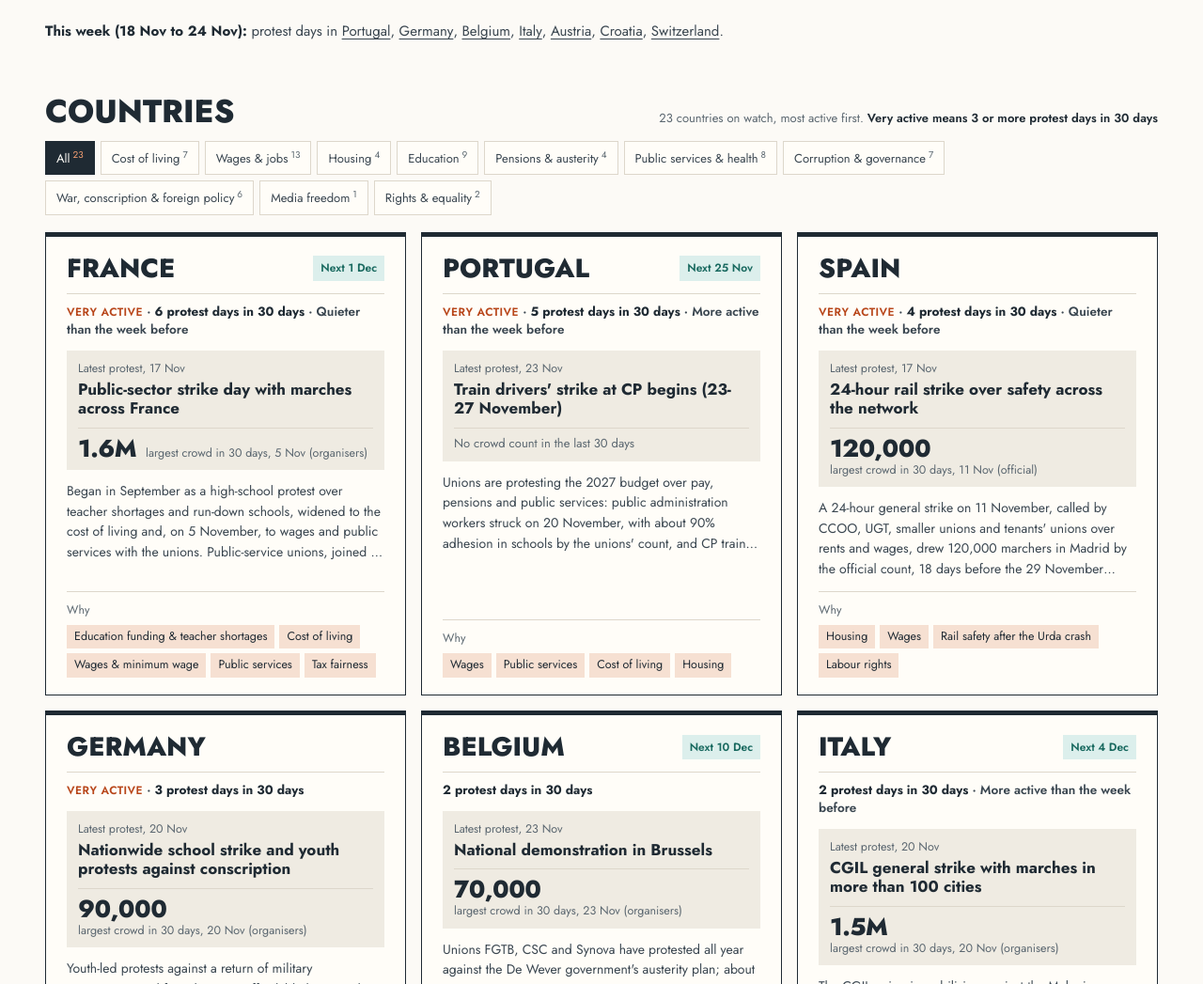
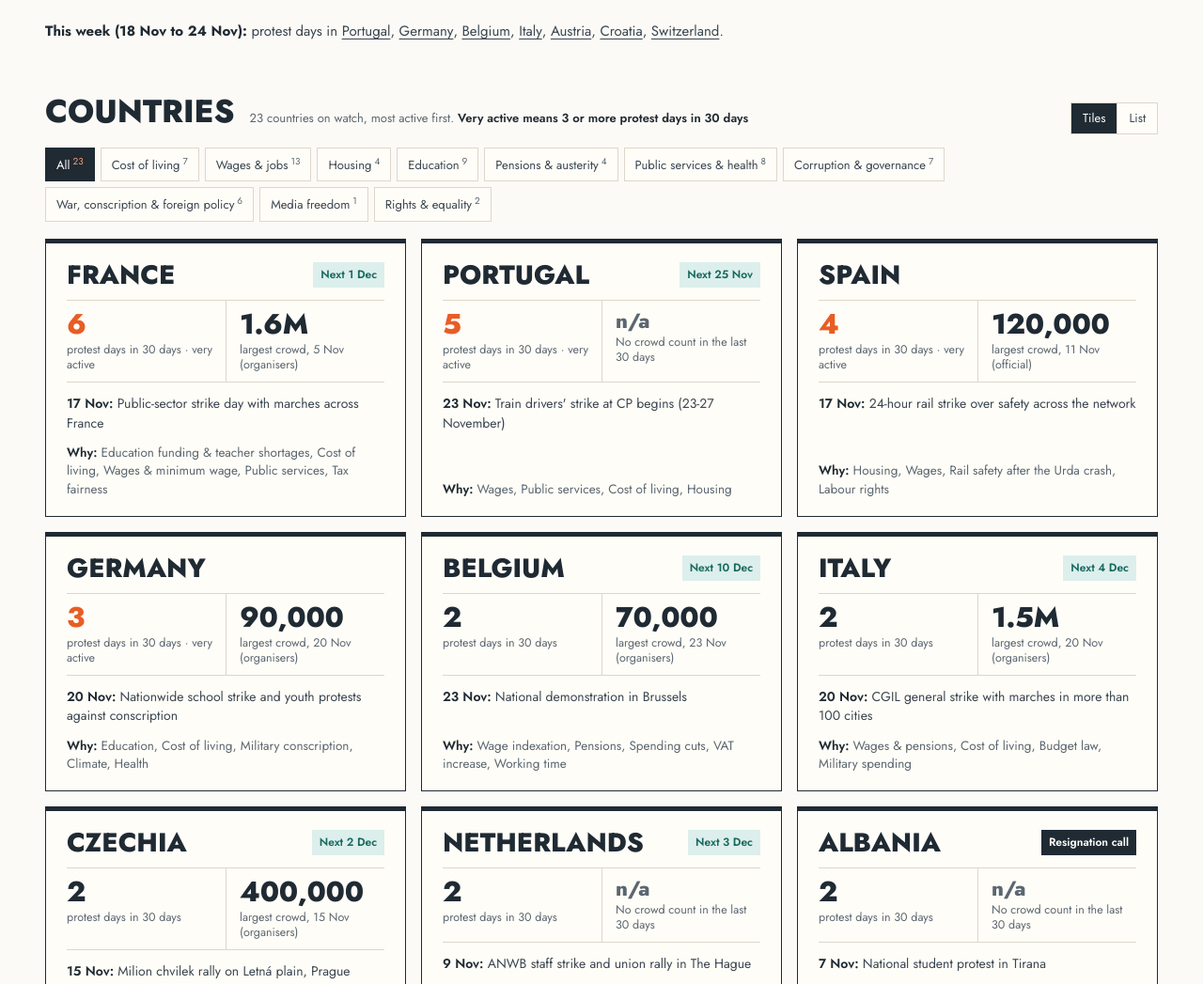
Before and after one commit to Ach-Mich/protest-atlas, a plain HTML site: page index.html in a window 1280 px wide. Shown: the part 715-1762 px from the top of the page at 94% size. Drawn offline with Linux system fonts and the light colour scheme.

Commit message:
Compact country tiles and a ranked list view
Tiles show protest days and the largest crowd side by side, the latest protest
on one line and the reasons as plain text. A Tiles / List switch adds a ranked
list (protest days bar, largest crowd, latest protest, next date).

Co-Authored-By: Claude Opus 5.5 <noreply@anthropic.com>

```diff
--- a/index.html
+++ b/index.html
@@ -77,6 +77,43 @@ nav a:hover{color:var(--ink)}
 h2{font:800 34px/1 var(--display);text-transform:uppercase}
 .bh small{color:var(--mute);font-size:13px}
 .filters{display:flex;flex-wrap:wrap;gap:6px;margin-bottom:18px}
+/* compact tiles */
+.cty .nums{display:grid;grid-template-columns:minmax(0,1fr) minmax(0,1fr);border-top:1px solid var(--line);border-bottom:1px solid var(--line)}
+.cty .nums>div{padding:10px 0}
+.cty .nums>div+div{border-left:1px solid var(--line);padding-left:14px}
+.cty .nums b{display:block;font:800 30px/1 var(--display);letter-spacing:-.01em;white-space:nowrap}
+.cty .nums small{display:block;font-size:12.5px;line-height:1.3;color:var(--mute);margin-top:4px}
+.cty.hot .nums .d b{color:var(--s3)}
+.cty .nums .na{font-size:22px;color:var(--mute)}
+.cty .lastline{font-size:14px;color:var(--soft);line-height:1.45}
+.cty .lastline b,.cty .whyline b{color:var(--ink);font-weight:600}
+.cty .whyline{font-size:13.5px;color:var(--mute);line-height:1.45;margin-top:auto}
+/* tiles / list switch */
+.views{display:inline-flex;border:1px solid var(--line);margin-left:auto}
+.views button{font-size:13px;padding:6px 12px;color:var(--soft);background:var(--card)}
+.views button+button{border-left:1px solid var(--line)}
+.views button[aria-pressed="true"]{background:var(--ink);color:var(--card)}
+#tiles[hidden],#rank[hidden]{display:none}
+/* ranked list */
+.rank{border-top:2px solid var(--ink)}
+.rank .row{display:grid;grid-template-columns:40px minmax(130px,1.1fr) minmax(150px,1fr) minmax(110px,.7fr) minmax(180px,1.6fr) 120px;gap:16px;align-items:center;padding:14px 0;border-bottom:1px solid var(--line);cursor:pointer}
+.rank .row:not(.head):hover{background:var(--card)}
+.rank .head{font-size:12.5px;color:var(--mute);padding:10px 0;cursor:default}
+.rank .no{font:800 18px/1 var(--display);color:var(--mute)}
+.rank .ctry{font:800 21px/1 var(--display);text-transform:uppercase;text-decoration:none}
+.rank .bar{display:flex;align-items:center;gap:10px}
+.rank .bar i{display:block;height:10px;background:var(--line);flex:1;position:relative}
+.rank .bar i span{position:absolute;inset:0 auto 0 0;background:var(--ink)}
+.rank .hot .bar i span{background:var(--s3)}
+.rank .bar b{font:700 17px/1 var(--display);min-width:22px;text-align:right}
+.rank .crowd b{font:800 21px/1 var(--display);white-space:nowrap}
+.rank small{display:block;font-size:12px;color:var(--mute);margin-top:3px}
+.rank .last{font-size:14px;line-height:1.35}
+@media (max-width:960px){
+  .rank .head{display:none}
+  .rank .row{grid-template-columns:30px minmax(0,1fr) auto;gap:6px 12px}
+  .rank .bar,.rank .last{grid-column:2/4}.rank .crowd{grid-column:2/4}.rank .nx{grid-row:1;grid-column:3}
+}
 .chip{font-size:13px;padding:6px 11px;background:var(--card);border:1px solid var(--line);color:var(--soft)}
 .chip sup{font-size:10px;color:var(--mute);margin-left:3px}
 .chip[aria-pressed="true"]{background:var(--ink);border-color:var(--ink);color:var(--card)}
@@ -245,9 +282,10 @@ footer{border-top:1px solid var(--line);padding:20px 0 40px;font-size:13px;color
   <p class="weekline" id="weekline"></p>
 
   <section id="countries">
-    <div class="bh"><h2 data-i18n="navCountries">Countries</h2><small id="idxCount"></small></div>
+    <div class="bh"><h2 data-i18n="navCountries">Countries</h2><small id="idxCount"></small><div class="views" role="group" aria-label="View"><button data-view="tiles" data-i18n="viewTiles">Tiles</button><button data-view="list" data-i18n="viewList">List</button></div></div>
     <div class="filters" id="filters" role="toolbar" aria-label="Filter by reason"></div>
     <div class="grid" id="tiles"></div>
+    <div class="rank" id="rank" hidden></div>
     <div class="quiet" id="quiet"></div>
   </section>
 
@@ -290,7 +328,7 @@ en:{skip:"Skip to countries",navCountries:"Countries",navWeeks:"Week by week",na
   arrests:n=>`Arrests reported over ${n} protest days`,dates:"Dates already announced",resign:"Movements calling for a resignation",
   week:(f,t)=>`This week (${f} to ${t}):`,weekIn:"protest days in",weekNone:"no national protest day reported.",
   all:"All",noCause:"No stated cause",resignCall:"Resignation call",next:d=>`Next ${d}`,
-  veryActive:n=>`Very active: ${n} protest days in 30 days`,veryTag:"Very active",daysShort:n=>n===1?"1 protest day in 30 days":`${n} protest days in 30 days`,crowdLbl:(w,d)=>`people (${w}), ${d}`,peakLbl:(w,d)=>`largest crowd in 30 days, ${d} (${w})`,noPeak:"No crowd count in the last 30 days",noCrowd:"Turnout not reported",noCrowdShort:"Not reported",turnoutWord:"turnout",newWeek:"New this week",moreActive:"More active than the week before",quieter:"Quieter than the week before",
+  veryActive:n=>`Very active: ${n} protest days in 30 days`,veryTag:"Very active",daysShort:n=>n===1?"1 protest day in 30 days":`${n} protest days in 30 days`,daysTile:n=>n===1?"protest day in 30 days":"protest days in 30 days",veryLow:"very active",naShort:"n/a",whyLbl:"Why:",viewTiles:"Tiles",viewList:"List",colCountry:"Country",colDays:"Protest days, 30 days",colCrowd:"Largest crowd",colLast:"Latest protest",colNext:"Next date",crowdLbl:(w,d)=>`people (${w}), ${d}`,peakLbl:(w,d)=>`largest crowd in 30 days, ${d} (${w})`,peakShort:(w,d)=>`largest crowd, ${d} (${w})`,noPeak:"No crowd count in the last 30 days",noCrowd:"Turnout not reported",noCrowdShort:"Not reported",turnoutWord:"turnout",newWeek:"New this week",moreActive:"More active than the week before",quieter:"Quieter than the week before",
   latest:d=>`Latest protest, ${d}`,people:(n,w)=>`${n} people (${w})`,noTurnout:"Turnout not reported",why:"Why",
   noneForReason:"No country on watch for this reason.",
   idx:(n,label)=>`${n} ${label?(n===1?"country":"countries")+" for "+label.toLowerCase():"countries on watch, most active first"}.`,
@@ -324,7 +362,7 @@ fr:{skip:"Aller aux pays",navCountries:"Pays",navWeeks:"Semaine par semaine",nav
   arrests:n=>`Interpellations signalées sur ${n} jours de mobilisation`,dates:"Dates déjà annoncées",resign:"Mouvements qui réclament une démission",
   week:(f,t)=>`Cette semaine (du ${f} au ${t}) :`,weekIn:"mobilisations dans ces pays :",weekNone:"aucune mobilisation nationale signalée.",
   all:"Tous",noCause:"Sans cause déclarée",resignCall:"Appel à la démission",next:d=>`Prochaine : ${d}`,
-  veryActive:n=>`Très actif : ${n} jours de mobilisation en 30 jours`,veryTag:"Très actif",daysShort:n=>n===1?"1 jour de mobilisation sur 30 jours":`${n} jours de mobilisation sur 30 jours`,crowdLbl:(w,d)=>`personnes (${w}), ${d}`,peakLbl:(w,d)=>`plus grande foule sur 30 jours, ${d} (${w})`,noPeak:"Aucun chiffre de participation sur 30 jours",noCrowd:"Participation non communiquée",noCrowdShort:"Non communiquée",turnoutWord:"participation",newWeek:"Nouveau cette semaine",moreActive:"Plus actif que la semaine précédente",quieter:"Plus calme que la semaine précédente",
+  veryActive:n=>`Très actif : ${n} jours de mobilisation en 30 jours`,veryTag:"Très actif",daysShort:n=>n===1?"1 jour de mobilisation sur 30 jours":`${n} jours de mobilisation sur 30 jours`,daysTile:n=>n===1?"jour de mobilisation sur 30 jours":"jours de mobilisation sur 30 jours",veryLow:"très actif",naShort:"n.c.",whyLbl:"Pourquoi :",viewTiles:"Fiches",viewList:"Liste",colCountry:"Pays",colDays:"Jours de mobilisation, 30 jours",colCrowd:"Plus grande foule",colLast:"Dernière mobilisation",colNext:"Prochaine date",crowdLbl:(w,d)=>`personnes (${w}), ${d}`,peakLbl:(w,d)=>`plus grande foule sur 30 jours, ${d} (${w})`,peakShort:(w,d)=>`plus grande foule, ${d} (${w})`,noPeak:"Aucun chiffre de participation sur 30 jours",noCrowd:"Participation non communiquée",noCrowdShort:"Non communiquée",turnoutWord:"participation",newWeek:"Nouveau cette semaine",moreActive:"Plus actif que la semaine précédente",quieter:"Plus calme que la semaine précédente",
   latest:d=>`Dernière mobilisation, ${d}`,people:(n,w)=>`${n} personnes (${w})`,noTurnout:"Participation non communiquée",why:"Pourquoi",
   noneForReason:"Aucun pays sous surveillance pour cette raison.",
   idx:(n,label)=>`${n} pays ${label?"pour « "+label.toLowerCase()+" »":"sous surveillance, les plus actifs d'abord"}.`,
@@ -426,25 +464,38 @@ function renderFilters(){
     (cnt(NONE)?`<button class="chip" aria-pressed="${filter===NONE}" data-f="${NONE}">${T("noCause")}<sup>${cnt(NONE)}</sup></button>`:"");
 }
 
+const bigN=n=>n>=1e6?new Intl.NumberFormat(LANG==="fr"?"fr-FR":"en-GB",{notation:"compact",maximumFractionDigits:1}).format(n):fmtN(n);
+// largest crowd in the last 30 days (official or organisers' count, whichever is higher)
+const peakOf=c=>(D[c].events||[]).filter(e=>{const i=col(e.date);return i>=0&&i<PAST&&size(e)}).sort((a,b)=>size(b)-size(a))[0];
+function badgeOf(c){const x=D[c];return x.pressure?.demand==="resignation"?`<span class="badge hot">${T("resignCall")}</span>`:hasNext(c)?`<span class="badge">${L[LANG].next(fmtD(x.nextDate))}</span>`:""}
 function tile(c){
-  const x=D[c],last=evs(c)[0],why=reasons(c),sz=last&&size(last);
-  const badge=x.pressure?.demand==="resignation"?`<span class="badge hot">${T("resignCall")}</span>`:hasNext(c)?`<span class="badge">${L[LANG].next(fmtD(x.nextDate))}</span>`:"";
-  const n=recentN(c),hot=n>=HOT,tr=trend(c);
-  const big=n=>n>=1e6?new Intl.NumberFormat(LANG==="fr"?"fr-FR":"en-GB",{notation:"compact",maximumFractionDigits:1}).format(n):fmtN(n);
-  // largest crowd in the last 30 days (official or organisers' count, whichever is higher)
-  const pk=(x.events||[]).filter(e=>{const i=col(e.date);return i>=0&&i<PAST&&size(e)}).sort((a,b)=>size(b)-size(a))[0];
-  const peak=pk?`<span class="peak"><b title="${fmtN(size(pk))}">${big(size(pk))}</b><small>${L[LANG].peakLbl(whose(pk),fmtD(pk.date))}</small></span>`
-               :`<span class="peak nopeak"><small>${T("noPeak")}</small></span>`;
-  return `<article class="cty${hot?" hot":""}" data-c="${c}"><span class="r"><h3><a href="c/${c.toLowerCase()}/" data-c="${c}">${esc(cname(c))}</a></h3>${badge}</span>
-    <span class="active">${[hot?`<span class="tag-hot">${T("veryTag")}</span>`:"",`<b>${L[LANG].daysShort(n)}</b>`,tr].filter(Boolean).join(" · ")}</span>
-    ${last?`<span class="latest"><small class="k">${L[LANG].latest(fmtD(last.date))}</small><b>${esc(last.title)}</b>${peak}</span>`:""}
-    <p>${esc(x.summary)}</p>
-    ${why.length?`<span class="why"><small class="k">${T("why")}</small><ul>${why.map(r=>`<li>${esc(r)}</li>`).join("")}</ul></span>`:""}</article>`;
+  const x=D[c],last=evs(c)[0],why=reasons(c),n=recentN(c),hot=n>=HOT,pk=peakOf(c);
+  return `<article class="cty${hot?" hot":""}" data-c="${c}"><span class="r"><h3><a href="c/${c.toLowerCase()}/" data-c="${c}">${esc(cname(c))}</a></h3>${badgeOf(c)}</span>
+    <div class="nums">
+      <div class="d"><b>${n}</b><small>${L[LANG].daysTile(n)}${hot?" · "+T("veryLow"):""}</small></div>
+      <div>${pk?`<b title="${fmtN(size(pk))}">${bigN(size(pk))}</b><small>${L[LANG].peakShort(whose(pk),fmtD(pk.date))}</small>`:`<b class="na">${T("naShort")}</b><small>${T("noPeak")}</small>`}</div>
+    </div>
+    ${last?`<p class="lastline"><b>${fmtD(last.date)}${LANG==="fr"?" :":":"}</b> ${esc(last.title)}</p>`:""}
+    ${why.length?`<p class="whyline"><b>${T("whyLbl")}</b> ${esc(why.join(", "))}</p>`:""}</article>`;
+}
+function rankRows(w){
+  const max=Math.max(1,...w.map(recentN));
+  return `<div class="row head" aria-hidden="true"><span>#</span><span>${T("colCountry")}</span><span>${T("colDays")}</span><span>${T("colCrowd")}</span><span>${T("colLast")}</span><span>${T("colNext")}</span></div>`+
+    w.map((c,k)=>{const n=recentN(c),pk=peakOf(c),last=evs(c)[0];
+      return `<div class="row${n>=HOT?" hot":""}" data-c="${c}"><span class="no">${k+1}</span><a class="ctry" href="c/${c.toLowerCase()}/" data-c="${c}">${esc(cname(c))}</a>
+        <span class="bar" title="${esc(L[LANG].daysShort(n))}"><i><span style="width:${n/max*100}%"></span></i><b>${n}</b></span>
+        <span class="crowd"><b>${pk?bigN(size(pk)):T("naShort")}</b><small>${pk?fmtD(pk.date):""}</small></span>
+        <span class="last">${last?esc(last.title):""}<small>${last?fmtD(last.date):""}</small></span>
+        <span class="nx">${badgeOf(c)}</span></div>`}).join("");
 }
 
+let VIEW=(()=>{try{return localStorage.getItem("pa-view")==="list"?"list":"tiles"}catch(e){return "tiles"}})();
 function renderTiles(){
   const w=watch().filter(c=>inFilter(c,filter));
   $("#tiles").innerHTML=w.length?w.map(tile).join(""):`<p class="none">${T("noneForReason")}</p>`;
+  $("#rank").innerHTML=w.length?rankRows(w):`<p class="none">${T("noneForReason")}</p>`;
+  $("#tiles").hidden=VIEW==="list";$("#rank").hidden=VIEW!=="list";
+  document.querySelectorAll("[data-view]").forEach(b=>b.setAttribute("aria-pressed",b.dataset.view===VIEW));
   $("#idxCount").innerHTML=`${L[LANG].idx(w.length,filter?esc(filter===NONE?T("noCause"):TH[filter]):"")} <span class="active">${L[LANG].idxActive(HOT)}</span>`;
   const q=Object.keys(D).filter(c=>D[c].tier!=="watch").sort(byName);
   $("#quiet").innerHTML=`<small class="k">${T("quiet")}</small><div>${q.map(c=>`<button data-c="${c}">${esc(cname(c))}</button>`).join("")}</div>`;
@@ -561,6 +612,7 @@ document.addEventListener("click",e=>{
   if(e.target.closest("[data-close]")||e.target.id==="scrim")return close();
   if(e.target.id==="more"){showAll=!showAll;renderCal();return}
   const f=e.target.closest("[data-f]");if(f){filter=f.dataset.f||null;renderFilters();renderTiles();return}
+  const v=e.target.closest("[data-view]");if(v){VIEW=v.dataset.view;try{localStorage.setItem("pa-view",VIEW)}catch(_){}renderTiles();return}
   const t=e.target.closest("[data-c]");if(t&&!t.closest(".dossier")){if(e.target.closest("a[data-c]"))e.preventDefault();open(t.dataset.c)}
 });
 document.addEventListener("keydown",e=>{if(e.key==="Escape")close()});
```
